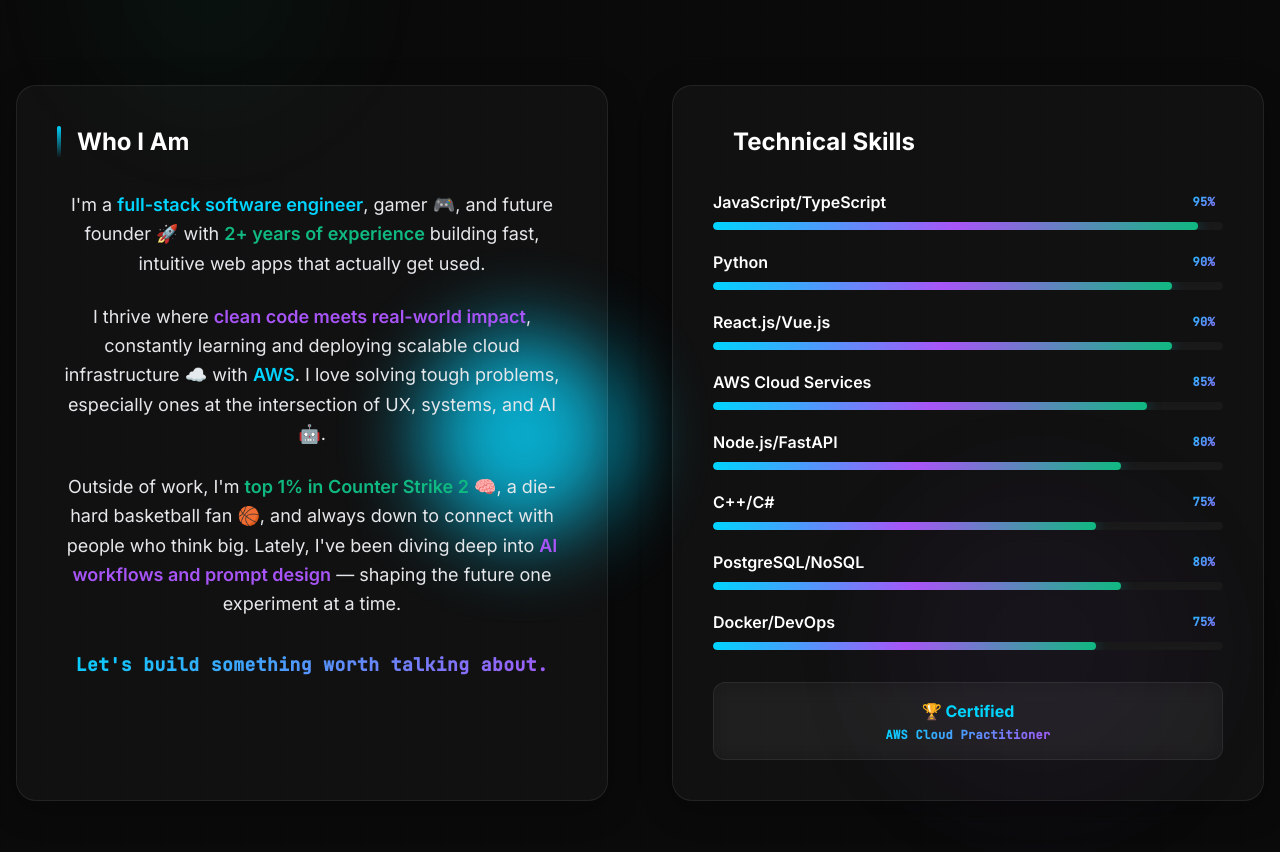
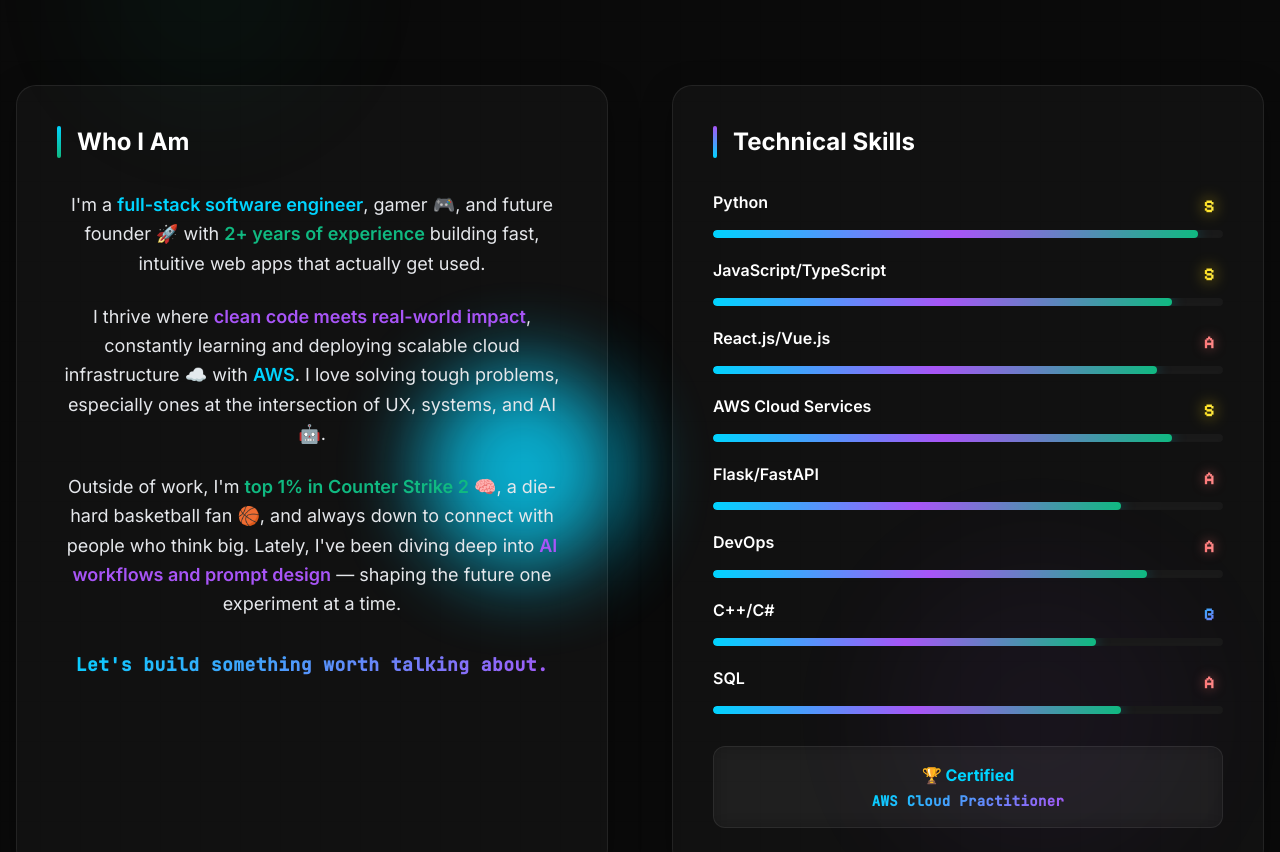
Before and after one commit to iankuys/my-porfolio, a React (Create React App) app: page / in a window 1280 px wide. Shown: the part 846-1698 px from the top of the page. Built offline with nearby package versions, Linux system fonts and the light colour scheme.

Commit message:
add grade tiering for skills and readjust skill levels

```diff
--- a/public/output.css
+++ b/public/output.css
@@ -1,4 +1,5 @@
 /*! tailwindcss v4.1.6 | MIT License | https://tailwindcss.com */
+@import url('https://fonts.googleapis.com/css2?family=Pixelify+Sans:wght@400;500;600;700&display=swap');
 @layer properties;
 @layer theme, base, components, utilities;
 @layer theme {
@@ -8,6 +9,7 @@
     --font-mono: ui-monospace, SFMono-Regular, Menlo, Monaco, Consolas, "Liberation Mono",
       "Courier New", monospace;
     --color-gray-50: oklch(98.5% 0.002 247.839);
+    --color-gray-400: oklch(70.7% 0.022 261.325);
     --color-gray-800: oklch(27.8% 0.033 256.848);
     --color-white: #fff;
     --spacing: 0.25rem;
@@ -752,6 +754,9 @@
   .whitespace-nowrap {
     white-space: nowrap;
   }
+  .text-gray-400 {
+    color: var(--color-gray-400);
+  }
   .text-gray-800 {
     color: var(--color-gray-800);
   }
@@ -1211,11 +1216,27 @@ html {
     --tw-gradient-to: transparent;
     --tw-gradient-stops: var(--tw-gradient-from), var(--tw-gradient-to);
   }
+  .from-purple {
+    --tw-gradient-from: var(--color-purple);
+    --tw-gradient-to: transparent;
+    --tw-gradient-stops: var(--tw-gradient-from), var(--tw-gradient-to);
+  }
+  .from-green {
+    --tw-gradient-from: var(--color-green);
+    --tw-gradient-to: transparent;
+    --tw-gradient-stops: var(--tw-gradient-from), var(--tw-gradient-to);
+  }
+  .to-accent {
+    --tw-gradient-to: var(--color-accent);
+  }
   .to-purple {
     --tw-gradient-to: var(--color-purple);
   }
   .to-purple-light {
     --tw-gradient-to: var(--color-purple-light);
+  }
+  .to-green {
+    --tw-gradient-to: var(--color-green);
   }
   .liquid-glass {
     background: rgba(255, 255, 255, 0.03);
@@ -1378,6 +1399,66 @@ html {
     border: 1px solid rgba(255, 255, 255, 0.1);
     box-shadow: 0 8px 32px rgba(0, 0, 0, 0.3);
   }
+}
+.shiny-pixelated.s-tier {
+  font-family: 'Pixelify Sans', monospace !important;
+  font-size: 18px !important;
+  font-weight: 700 !important;
+  background: linear-gradient(90deg, #ffd700, #ffed4e, #fff700, #ffd700) !important;
+  -webkit-background-clip: text !important;
+  -webkit-text-fill-color: transparent !important;
+  background-clip: text !important;
+  background-size: 200% !important;
+  animation: shiny-effect-s 2s linear infinite !important;
+  text-shadow: 0 0 15px rgba(255, 215, 0, 0.8) !important;
+  letter-spacing: 0.5px !important;
+}
+.shiny-pixelated.a-tier {
+  font-family: 'Pixelify Sans', monospace !important;
+  font-size: 18px !important;
+  font-weight: 700 !important;
+  background: linear-gradient(90deg, #ff6b6b, #ff8e8e, #ffa8a8, #ff6b6b) !important;
+  -webkit-background-clip: text !important;
+  -webkit-text-fill-color: transparent !important;
+  background-clip: text !important;
+  background-size: 200% !important;
+  animation: shiny-effect-a 2.5s linear infinite !important;
+  text-shadow: 0 0 12px rgba(255, 107, 107, 0.6) !important;
+  letter-spacing: 0.5px !important;
+}
+.shiny-pixelated {
+  font-family: 'Pixelify Sans', monospace !important;
+  font-size: 18px !important;
+  font-weight: 700 !important;
+  letter-spacing: 0.5px !important;
+}
+@keyframes shiny-effect-s {
+  0% {
+    background-position: -200% 0;
+  }
+  100% {
+    background-position: 200% 0;
+  }
+}
+@keyframes shiny-effect-a {
+  0% {
+    background-position: -200% 0;
+  }
+  100% {
+    background-position: 200% 0;
+  }
+}
+@keyframes shiny-effect {
+  0% {
+    background-position: 0%;
+  }
+  100% {
+    background-position: 200%;
+  }
+}
+body {
+  font-smooth: never;
+  -webkit-font-smoothing: none;
 }
 @property --tw-translate-x {
   syntax: "*";
--- a/src/components/About.js
+++ b/src/components/About.js
@@ -3,14 +3,14 @@ import { useState, useEffect, useMemo } from 'react';
 // About Section
 function About() {
     const skills = useMemo(() => [
-        { name: 'JavaScript/TypeScript', level: 95 },
-        { name: 'Python', level: 90 },
-        { name: 'React.js/Vue.js', level: 90 },
-        { name: 'AWS Cloud Services', level: 85 },
-        { name: 'Node.js/FastAPI', level: 80 },
+        { name: 'Python', level: 95 },
+        { name: 'JavaScript/TypeScript', level: 90 },
+        { name: 'React.js/Vue.js', level: 87 },
+        { name: 'AWS Cloud Services', level: 90 },
+        { name: 'Flask/FastAPI', level: 80 },
+        { name: 'DevOps', level: 85 },
         { name: 'C++/C#', level: 75 },
-        { name: 'PostgreSQL/NoSQL', level: 80 },
-        { name: 'Docker/DevOps', level: 75 }
+        { name: 'SQL', level: 80 },
     ], []);
 
     const [animated, setAnimated] = useState({});
@@ -45,6 +45,14 @@ function About() {
             window.removeEventListener('scroll', handleSkillAnimation);
         };
     }, [skills]);
+
+    // Update the getSkillTier function to include shiny and pixelated styles
+    const getSkillTier = (level) => {
+        if (level >= 90) return { tier: 'S', style: 'shiny-pixelated s-tier' };
+        if (level >= 80) return { tier: 'A', style: 'shiny-pixelated a-tier' };
+        if (level >= 70) return { tier: 'B', style: 'shiny-pixelated' };
+        return { tier: 'C-tier', style: 'text-gray-400' };
+    };
 
     return (
         <section id="about" className="py-24 bg-primary safe-container">
@@ -107,11 +115,15 @@ function About() {
                                 <h3 className="text-2xl font-bold text-primary">Technical Skills</h3>
                             </div>
                             <div className="space-y-5">
-                                {skills.map((skill, index) => (
+                                {skills.map((skill, index) => {
+                                    const { tier, style } = getSkillTier(skill.level);
+                                    return (
                                         <div key={skill.name} className="transition-all duration-500 hover:scale-105">
                                             <div className="flex justify-between mb-2">
                                                 <span className="font-semibold text-primary text-base">{skill.name}</span>
-                                            <span className="text-accent font-code text-xs bg-accent-soft px-2 py-1 rounded-full">{skill.level}%</span>
+                                                <span className={`font-code text-xs bg-accent-soft px-2 py-1 rounded-full ${style}`}>
+                                                    {tier}
+                                                </span>
                                             </div>
                                             <div className="w-full bg-tertiary rounded-full h-2 overflow-hidden shadow-inner">
                                                 <div
@@ -125,7 +137,8 @@ function About() {
                                                 />
                                             </div>
                                         </div>
-                                ))}
+                                    );
+                                })}
                             </div>
 
                             {/* Certifications badge */}
@@ -133,7 +146,7 @@ function About() {
                                 <div className="flex items-center justify-center">
                                     <div className="text-center">
                                         <div className="text-accent font-bold text-base mb-1">🏆 Certified</div>
-                                        <div className="text-secondary font-code text-xs">AWS Cloud Practitioner</div>
+                                        <div className="text-secondary font-code text-sm">AWS Cloud Practitioner</div>
                                     </div>
                                 </div>
                             </div>
--- a/src/index.css
+++ b/src/index.css
@@ -1,3 +1,4 @@
+@import url('https://fonts.googleapis.com/css2?family=Pixelify+Sans:wght@400;500;600;700&display=swap');
 @import "tailwindcss";
 
 .App {
@@ -284,12 +285,32 @@ html {
     --tw-gradient-stops: var(--tw-gradient-from), var(--tw-gradient-to);
   }
 
+  .from-purple {
+    --tw-gradient-from: var(--color-purple);
+    --tw-gradient-to: transparent;
+    --tw-gradient-stops: var(--tw-gradient-from), var(--tw-gradient-to);
+  }
+
+  .from-green {
+    --tw-gradient-from: var(--color-green);
+    --tw-gradient-to: transparent;
+    --tw-gradient-stops: var(--tw-gradient-from), var(--tw-gradient-to);
+  }
+
+  .to-accent {
+    --tw-gradient-to: var(--color-accent);
+  }
+
   .to-purple {
     --tw-gradient-to: var(--color-purple);
   }
 
   .to-purple-light {
     --tw-gradient-to: var(--color-purple-light);
+  }
+
+  .to-green {
+    --tw-gradient-to: var(--color-green);
   }
 
   /* Liquid glass effects */
@@ -487,3 +508,66 @@ html {
     box-shadow: 0 8px 32px rgba(0, 0, 0, 0.3);
   }
 }
+
+/* Add shiny and pixelated styles for S-tier */
+.shiny-pixelated.s-tier {
+    font-family: 'Pixelify Sans', monospace !important;
+    font-size: 18px !important; /* Consistent size */
+    font-weight: 700 !important;
+    background: linear-gradient(90deg, #ffd700, #ffed4e, #fff700, #ffd700) !important; /* Gold gradient for S-tier */
+    -webkit-background-clip: text !important;
+    -webkit-text-fill-color: transparent !important;
+    background-clip: text !important;
+    background-size: 200% !important;
+    animation: shiny-effect-s 2s linear infinite !important;
+    text-shadow: 0 0 15px rgba(255, 215, 0, 0.8) !important;
+    letter-spacing: 0.5px !important;
+}
+
+/* Add shiny and pixelated styles for A-tier */
+.shiny-pixelated.a-tier {
+    font-family: 'Pixelify Sans', monospace !important;
+    font-size: 18px !important; /* Consistent size */
+    font-weight: 700 !important;
+    background: linear-gradient(90deg, #ff6b6b, #ff8e8e, #ffa8a8, #ff6b6b) !important; /* Red gradient for A-tier */
+    -webkit-background-clip: text !important;
+    -webkit-text-fill-color: transparent !important;
+    background-clip: text !important;
+    background-size: 200% !important;
+    animation: shiny-effect-a 2.5s linear infinite !important;
+    text-shadow: 0 0 12px rgba(255, 107, 107, 0.6) !important;
+    letter-spacing: 0.5px !important;
+}
+
+/* Fallback for general shiny-pixelated */
+.shiny-pixelated {
+    font-family: 'Pixelify Sans', monospace !important;
+    font-size: 18px !important;
+    font-weight: 700 !important;
+    letter-spacing: 0.5px !important;
+}
+
+@keyframes shiny-effect-s {
+  0% { background-position: -200% 0; }
+  100% { background-position: 200% 0; }
+}
+
+@keyframes shiny-effect-a {
+  0% { background-position: -200% 0; }
+  100% { background-position: 200% 0; }
+}
+
+@keyframes shiny-effect {
+    0% {
+        background-position: 0%;
+    }
+    100% {
+        background-position: 200%;
+    }
+}
+
+/* Ensure the font is pixelated */
+body {
+    font-smooth: never;
+    -webkit-font-smoothing: none;
+}
```
Lines whose indentation alone changed are shown as unchanged.
